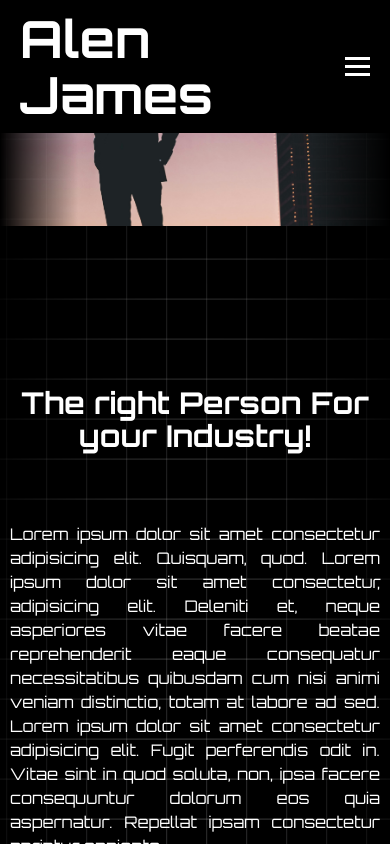
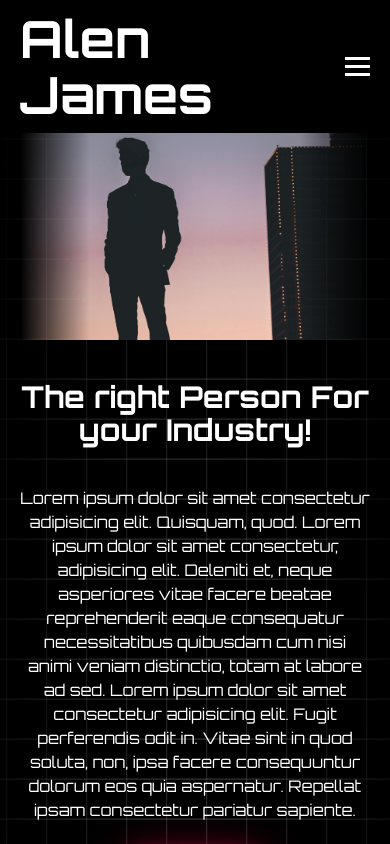
Before and after one commit to alen899-my/MR.Alen, a React (Vite) app: page / in a window 390 px wide. Shown: the top 844 px of the page. Built offline with nearby package versions, Linux system fonts and the light colour scheme; the HTML template or start-up script is replaced by a standard one.

Commit message:
added pathway

```diff
--- a/src/styles/HomePage.css
+++ b/src/styles/HomePage.css
@@ -1,23 +1,23 @@
 @import url(NavBar.css);
 
 .homepage_container {
+    /* Removed margin-top: 100px; - Let the content flow naturally */
 
+    /* FIX: Changed height: 100vh to min-height for content adaptability */
+    min-height: 100vh;
 
-    margin-top: 100px;
-    height: 100vh;
     display: flex;
     flex-direction: row;
     justify-content: space-between;
+    padding-top: 60px; /* Added padding to ensure content is below a fixed navigation bar, if present */
 }
 
 .left_side {
     flex: 1;
-
     display: flex;
     flex-direction: column;
+    justify-content: center; /* Center content vertically on desktop */
 }
-
-.tag {}
 
 .tag h1 {
     color: white;
@@ -25,8 +25,7 @@
     font-family: "Orbitron", sans-serif;
     padding: 20px;
     text-align: center;
-    margin-top: 100px;
-
+    margin-top: 0; /* Reset margin-top to avoid large gaps */
 }
 
 .short_desc {}
@@ -43,12 +42,12 @@
 
 .right_side {
     flex: 1;
-
-
+    display: flex; /* Ensure the image container is centered/handled correctly */
+    align-items: center;
+    justify-content: center;
 }
 
 .explore_button {
-
     display: flex;
     justify-content: center;
     padding: 20px 100px;
@@ -94,13 +93,14 @@
 
 .img_Container {
     width: 100%;
-    height: 100vh;
-    /* or any specific height you want */
+    /* FIX: Changed height: 100vh to a flexible height */
+    height: 450px;
+    /* The height will be controlled by the parent flex container in desktop mode,
+       but setting a max height here helps control it on mobile */
     display: flex;
     justify-content: center;
     align-items: center;
     overflow: hidden;
-    /* ensures image doesn’t overflow */
 }
 
 .img_Container img {
@@ -108,7 +108,6 @@
     height: 100%;
     mask-image: linear-gradient(to right, transparent, black 20%, black 80%, transparent);
     object-fit: cover;
-    /* this makes the image cover the container */
 }
 
 /* Responsive adjustments */
@@ -117,28 +116,30 @@
         flex-direction: column-reverse;
         align-items: center;
         text-align: center;
-
+        padding-top: 20px; /* Less padding on mobile */
     }
 
     .left_side,
     .right_side {
         flex: none;
         width: 100%;
-
+        padding: 0 20px; /* Add horizontal padding to prevent edges touching screen */
     }
 
     .tag h1 {
         font-size: 30px;
-        margin-bottom: 20px;
+        margin-top: 10px; /* Adjusted margin to prevent clash with previous margin-top: -40px */
+        padding: 10px 0;
     }
 
     .short_desc p {
         font-size: 16px;
-        padding: 10px;
+        padding: 10px 0;
+        text-align: center; /* Center text on mobile for better reading */
     }
 
     .explore_button {
-        padding: 10px 50px;
+        padding: 10px;
         margin-top: 20px;
     }
 
@@ -148,8 +149,7 @@
     }
 
     .img_Container {
-        margin: 40px 0;
+        margin: 20px 0;
         height: 300px;
-        /* adjust as needed for smaller screens */
     }
 }
```
